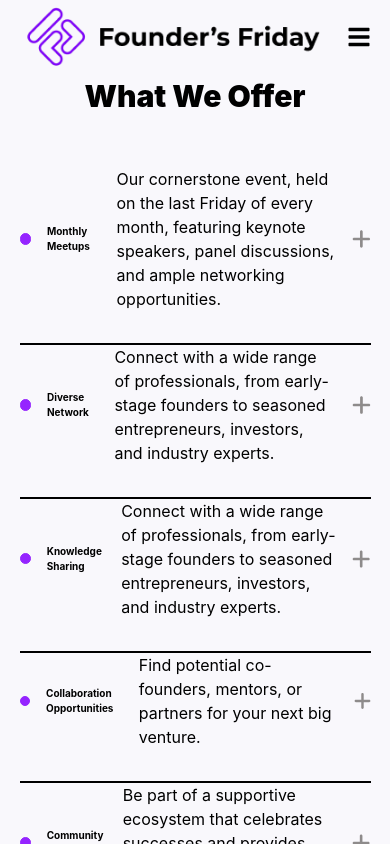
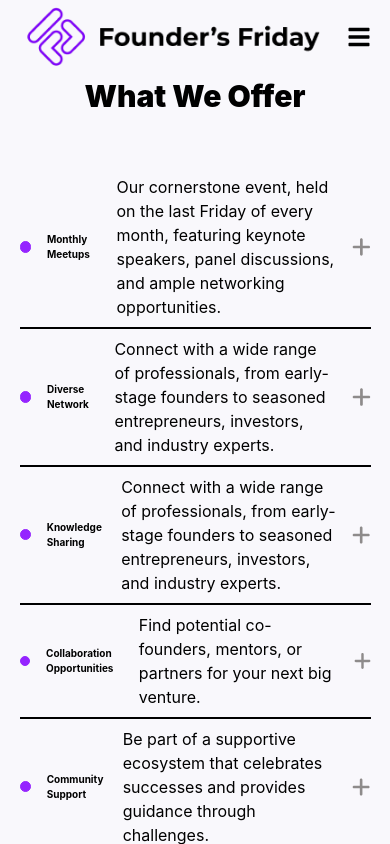
Before and after one commit to bello682/belsoft-system-onboarding-frontend-task, a React (Create React App) app: page /what-we-offer in a window 390 px wide. Shown: the top 844 px of the page. Built offline with nearby package versions, Linux system fonts and the light colour scheme.

Commit message:
updated task

```diff
--- a/src/CSS/WhatWeOffer.css
+++ b/src/CSS/WhatWeOffer.css
@@ -56,7 +56,7 @@
 		justify-content: space-between;
 		align-items: center;
 		margin-bottom: 0rem;
-		padding: 0rem 0 2rem 0;
+		padding: 0.5rem 0 0.5rem 0;
 		gap: 1rem;
 	}
 
```
